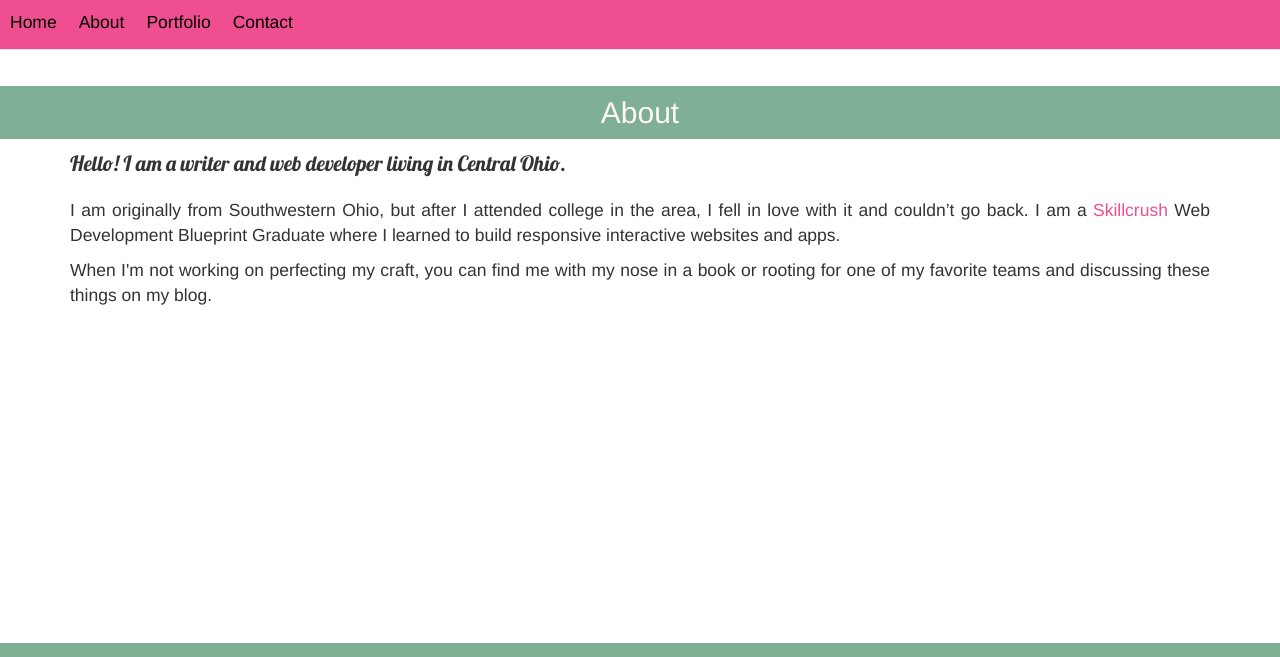
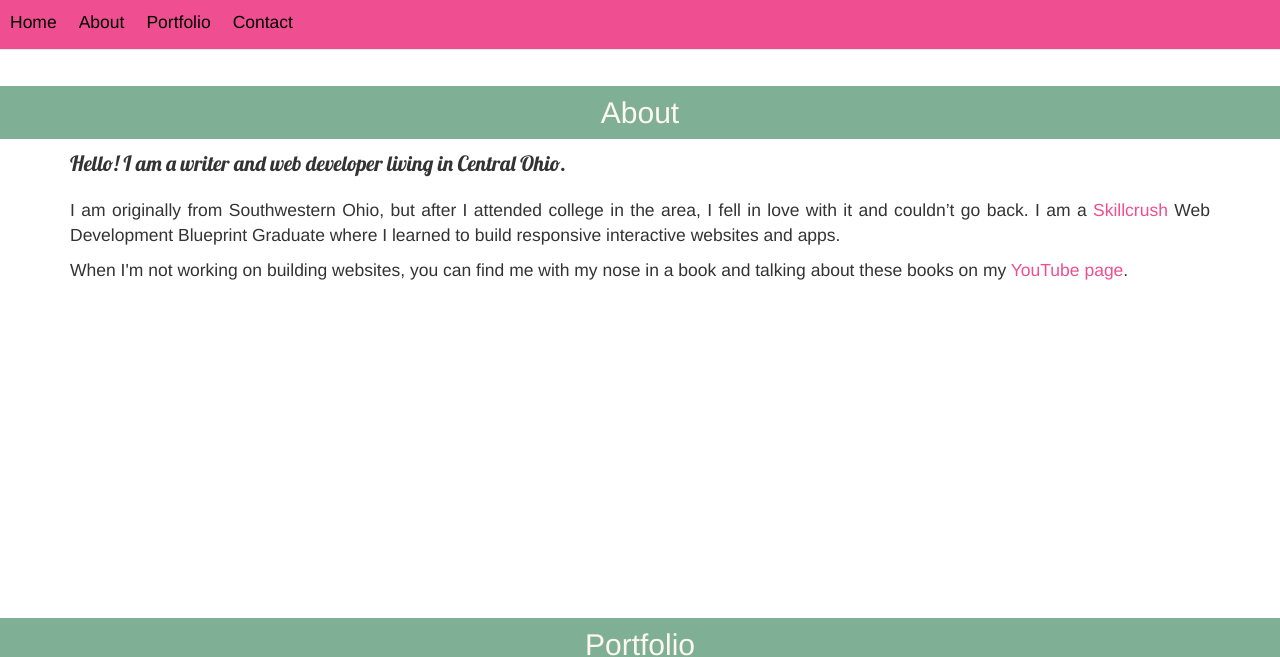
Before and after one commit to cdlampley/cdlampley.github.io, a Jekyll site: the page index.html, which Jekyll copies as it is, in a window 1280 px wide and 900 px high, scrolled down 534 px, cut to the strip 0-657 px from the top of the window. Built offline with Jekyll 4.4.1, drawn with Linux system fonts in a browser that asks for light colours.

Commit message:
updated bio

```diff
--- a/index.html
+++ b/index.html
@@ -50,7 +50,7 @@
 			<p class="lead">Hello! I am a writer and web developer living in Central Ohio.</p>
 			<p>I am originally from Southwestern Ohio, but after I attended college in the area, I fell in love with it and couldn’t go back.
 			I am a <a href="http://skillcrush.com">Skillcrush</a> Web Development Blueprint Graduate where I learned to build responsive interactive websites and apps.</p>
-			When I'm not working on perfecting my craft, you can find me with my nose in a book or rooting for one of my favorite teams and discussing these things on my blog.</p>
+			When I'm not working on building websites, you can find me with my nose in a book and talking about these books on my <a href="http://youtube.com/cherielampley">YouTube page</a>.</p>
 		</div>
 		</div>
 	</section>
```
